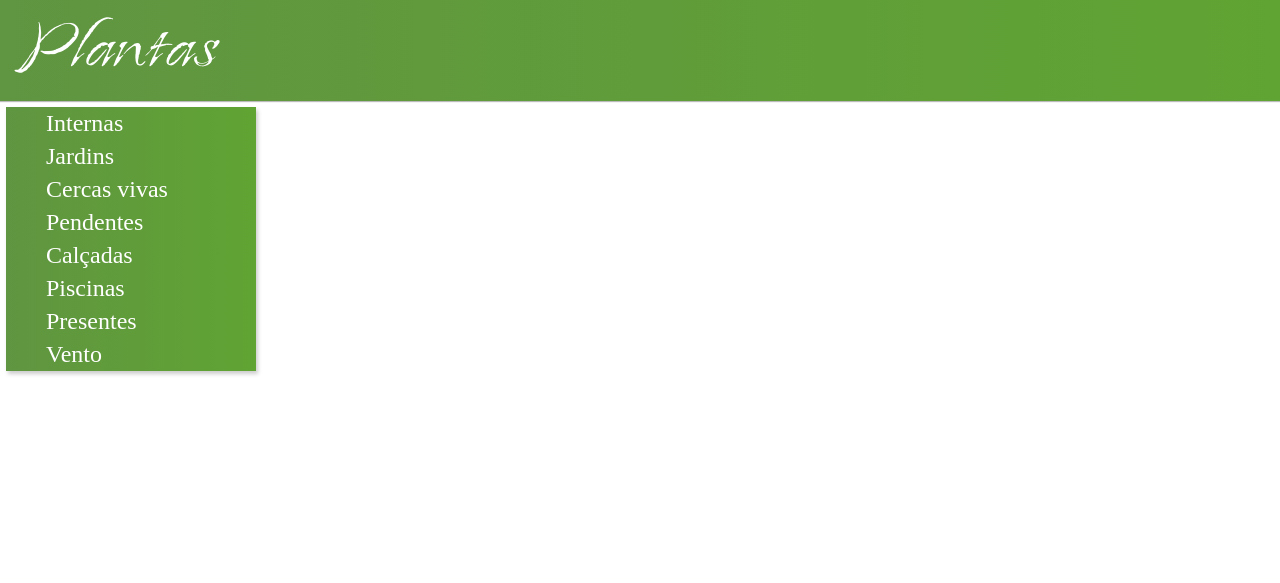
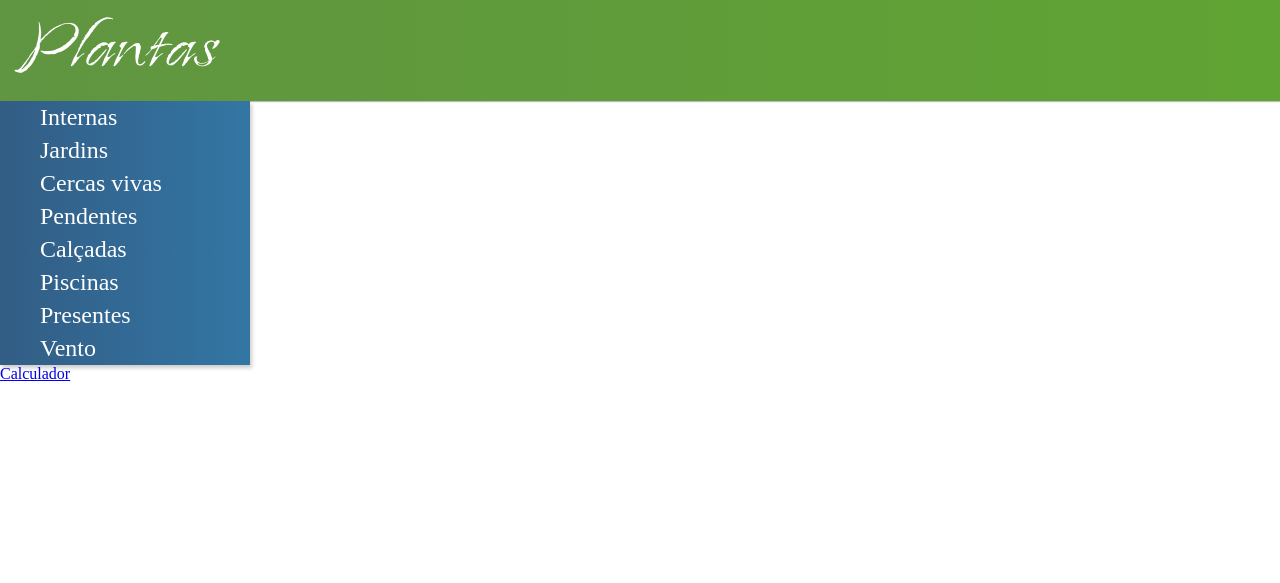
Before and after one commit to sosmarcos/Ordenador, a PHP site: page / in a window 1280 px wide. Shown: the top 583 px of the page. Run offline with PHP 8.4, Linux system fonts and the light colour scheme; some web fonts are replaced.

Commit message:
Plantas Update

```diff
--- a/calculadora.html
+++ b/calculadora.html
@@ -9,7 +9,9 @@
     <title>Calculador</title>
 </head>
 <body>
-    <h1>Calculador</h1>
+    <header>
+        <h1 class="cabeça">Plantas</h1>
+    </header>
     <input type="button" class="botao" value="5%" onclick="porcento5()">
     <input type="button" class="botao" value="3%" onclick="porcento3()">
     <input type="button" class="botao" value="X" onclick="multiplicação()">
--- a/index.html
+++ b/index.html
@@ -10,7 +10,7 @@
 </head>
 <body>
     <header>
-        <h1>Plantas</h1>
+        <h1 class="cabeça">Plantas</h1>
     </header>
     <nav>
         <ul>
@@ -24,5 +24,8 @@
             <li class="navItem"><a href="#">Vento</a></li>
         </ul>
     </nav>
+    <main>
+        <a href="calculadora.html">Calculador</a>
+    </main>
 </body>
 </html>
--- a/style.css
+++ b/style.css
@@ -31,25 +31,25 @@ body > label, input, #retorno {
 
 header {
     margin: 0px;
+    background-image: linear-gradient(90deg, #609541, #60a433);
 }
 
 nav {
     margin: 0px;
 }
 
-h1 {
+h1.cabeça {
     margin: 0px;
     padding: 0px 20px;
-    background-image: linear-gradient(90deg, #609541, #60a433);
     color: white;
     box-shadow: 0px 1px 1px #00000045;
     font: normal 5.5em 'island';
 }
 
 ul {
-    margin: 6px;
+    margin: 0px;
     display: inline-grid;
-    background-image: linear-gradient(90deg, #609541, #60a433);
+    background-image: linear-gradient(90deg, #325d85, #3376a4);
     box-shadow: 2px 3px 4px 0px #00000033;
 }
 
@@ -67,14 +67,14 @@ ul {
 }
 
 .navItem > a:hover {
-    background-color: #91b867;
+    background-color: #678ab8;
 
     padding-left: 50px;
     padding-right: 30px;
 }
 
 .navItem > a:active {
-    background-color: #91b867;
+    background-color: #678ab8;
     transition-duration: 0.2s;
     box-shadow: inset 0px 0px 4px 0px #0000009e;
 }
```
Also changed, not shown: plantas_internas.html (+6 -1 lines).
